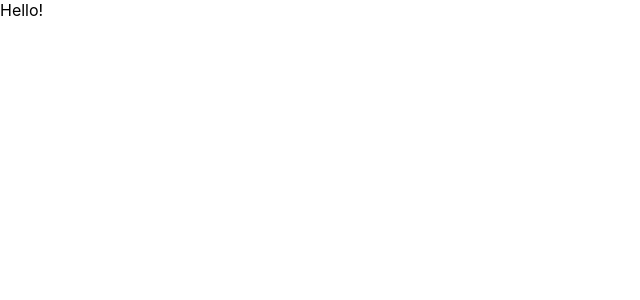
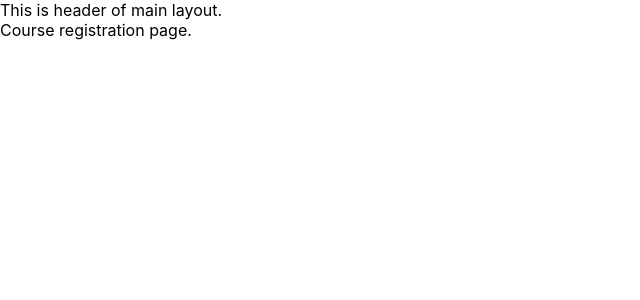
Before and after one commit to DanielCogiel/CRC-Trainings, a React (Create React App) app in the folder App/Frontend/trainings-app/: page /courses/register in a window 1280 px wide. Shown: the top 300 px of the page, without its empty margins (0-640 px from the left). Built offline with nearby package versions, Linux system fonts and the light colour scheme.

Commit message:
Ustanowienie routingu aplikacji

```diff
--- a/App/Frontend/trainings-app/package.json
+++ b/App/Frontend/trainings-app/package.json
@@ -12,6 +12,7 @@
     "@types/react-dom": "^18.0.11",
     "react": "^18.2.0",
     "react-dom": "^18.2.0",
+    "react-router-dom": "^6.10.0",
     "react-scripts": "5.0.1",
     "typescript": "^4.9.5",
     "web-vitals": "^2.1.4"
--- a/App/Frontend/trainings-app/src/App.tsx
+++ b/App/Frontend/trainings-app/src/App.tsx
@@ -1,10 +1,41 @@
 import React from 'react';
+import { Route, Routes, Navigate } from 'react-router-dom';
+
+import LoginPage from './pages/LoginPage';
+import RegistrationPage from './pages/RegistrationPage';
+import CoursesPage from './pages/CoursesPage';
+import CourseRegistrationPage from './pages/CourseRegistrationPage';
+import NotFoundPage from './pages/NotFoundPage';
+
 import './App.css';
 
-function App() {
-  return (
-    <div>Hello!</div>
-  );
+interface AppProps {
+
+}
+
+interface AppState {
+
+}
+
+class App extends React.Component<AppProps, AppState> {
+  constructor(props: AppProps) {
+    super(props);
+    this.state = {};
+  }
+  render() {
+    return (
+    <>
+      <Routes>
+        <Route path='/' element={<Navigate to='/courses/dashboard' />} />
+        <Route path='/courses/dashboard' element={<CoursesPage />} />
+        <Route path='/courses/register' element={<CourseRegistrationPage />} />
+        <Route path='/login' element={<LoginPage />} />
+        <Route path='/register' element={<RegistrationPage />} />
+        <Route path='*' element={<NotFoundPage />} />
+      </Routes>
+    </>
+    );
+  }
 }
 
 export default App;
--- a/App/Frontend/trainings-app/src/index.tsx
+++ b/App/Frontend/trainings-app/src/index.tsx
@@ -1,5 +1,6 @@
 import React from 'react';
 import ReactDOM from 'react-dom/client';
+import { BrowserRouter } from 'react-router-dom';
 import './index.css';
 import App from './App';
 import reportWebVitals from './reportWebVitals';
@@ -8,9 +9,9 @@ const root = ReactDOM.createRoot(
   document.getElementById('root') as HTMLElement
 );
 root.render(
-  <React.StrictMode>
+  <BrowserRouter>
     <App />
-  </React.StrictMode>
+  </BrowserRouter>
 );
 
 // If you want to start measuring performance in your app, pass a function
--- /dev/null
+++ b/App/Frontend/trainings-app/src/layouts/MainLayout.tsx
@@ -0,0 +1,26 @@
+import React from 'react';
+
+interface MainLayoutProps {
+    children?: React.ReactNode
+}
+
+interface MainLayoutState {
+
+}
+
+class MainLayout extends React.Component<MainLayoutProps, MainLayoutState> {
+    constructor(props: MainLayoutProps) {
+        super(props);
+        this.state = {};
+    }
+    render() {
+        return (
+            <>
+                <header>This is header of main layout.</header>
+                {this.props.children}
+            </>
+         );
+    }
+}
+
+export default MainLayout;
--- /dev/null
+++ b/App/Frontend/trainings-app/src/pages/CourseRegistrationPage.tsx
@@ -0,0 +1,29 @@
+import React from 'react';
+
+import MainLayout from '../layouts/MainLayout';
+
+interface CourseRegistrationPageProps {
+
+}
+
+interface CourseRegistrationPageState {
+
+}
+
+class CourseRegistrationPage extends React.Component<CourseRegistrationPageProps, CourseRegistrationPageState> {
+    constructor(props: CourseRegistrationPageProps) {
+        super(props);
+        this.state = {};
+    }
+    render() {
+        return (
+            <>
+                <MainLayout>
+                    <div>Course registration page.</div>
+                </MainLayout>
+            </>
+         );
+    }
+}
+
+export default CourseRegistrationPage;
--- /dev/null
+++ b/App/Frontend/trainings-app/src/pages/CoursesPage.tsx
@@ -0,0 +1,28 @@
+import React from 'react'
+
+import MainLayout from '../layouts/MainLayout';
+
+interface CoursesPageProps {
+
+}
+
+interface CoursesPageState {
+
+}
+
+class CoursesPage extends React.Component<CoursesPageProps, CoursesPageState> {
+    constructor(props: CoursesPageProps) {
+        super(props);
+        this.state = {};
+    }
+    render() {
+        return (
+        <>
+            <MainLayout>
+                <div>Courses page.</div>
+            </MainLayout>
+        </> );
+    }
+}
+
+export default CoursesPage;
--- /dev/null
+++ b/App/Frontend/trainings-app/src/pages/LoginPage.tsx
@@ -0,0 +1,25 @@
+import React from 'react';
+
+interface LoginPageProps {
+
+}
+
+interface LoginPageState {
+
+}
+
+class LoginPage extends React.Component<LoginPageProps, LoginPageState> {
+    constructor(props: LoginPageProps) {
+        super(props);
+        this.state = {};
+    }
+    render() {
+        return (
+            <>
+                <div>Login page.</div>
+            </>
+        );
+    }
+}
+
+export default LoginPage;
--- /dev/null
+++ b/App/Frontend/trainings-app/src/pages/NotFoundPage.tsx
@@ -0,0 +1,27 @@
+import React from 'react';
+import { Link } from 'react-router-dom';
+
+interface NotFoundPageProps {
+
+}
+
+interface NotFoundPageState {
+
+}
+
+class NotFoundPage extends React.Component<NotFoundPageProps, NotFoundPageState> {
+    constructor(props: NotFoundPageProps) {
+        super(props);
+        this.state = {};
+    }
+    render() {
+        return (
+            <>
+                <h1>Error 404 - Page Not Found</h1>
+                <Link to='/'>Back to main page</Link>
+            </>
+         );
+    }
+}
+
+export default NotFoundPage;
--- /dev/null
+++ b/App/Frontend/trainings-app/src/pages/RegistrationPage.tsx
@@ -0,0 +1,25 @@
+import React from 'react';
+
+interface RegistrationPageProps {
+
+}
+
+interface RegistrationPageState {
+
+}
+
+class RegistrationPage extends React.Component<RegistrationPageProps, RegistrationPageState> {
+    constructor(props: RegistrationPageProps) {
+        super(props);
+        this.state = {};
+    }
+    render() {
+        return (
+            <>
+                <div>Registration page.</div>
+            </>
+        );
+    }
+}
+
+export default RegistrationPage;
```
Also changed, not shown: 1 other file (tests, documents, lock files or other folders).
